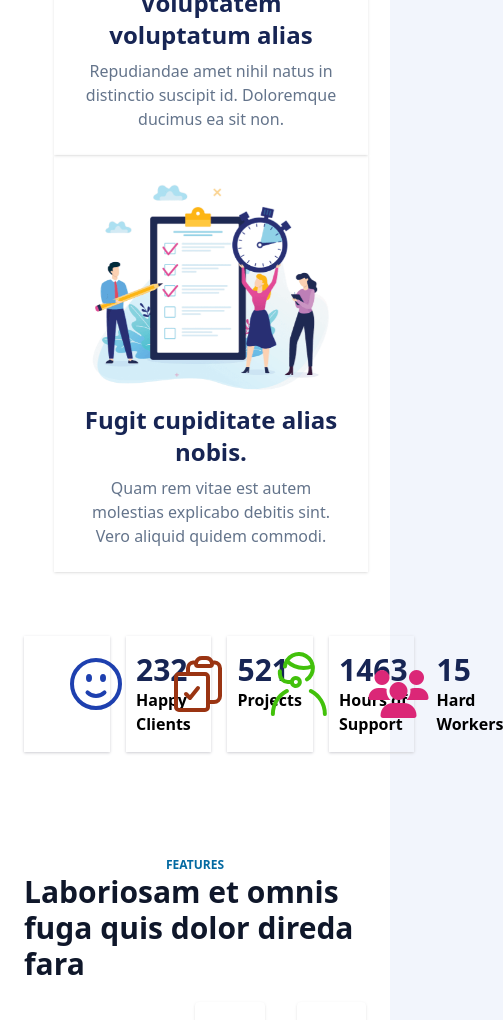
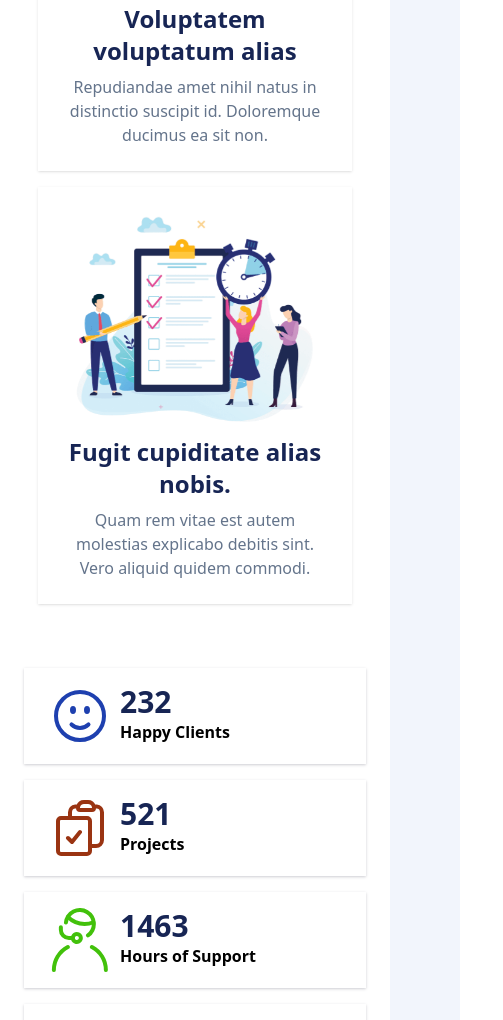
Before and after one commit to Gamalielaradeya/FlexStart, a website: page src/index.html in a window 390 px wide. Shown: the part 2475-3495 px from the top of the page, 503 px wide, since content can reach past the window. Drawn offline with nearby package versions, Linux system fonts and the light colour scheme.

Commit message:
update responsive lagi

```diff
--- a/src/index.html
+++ b/src/index.html
@@ -97,8 +97,8 @@
                 <span class="text-sky-700 font-semibold uppercase text-[12px] text-center">our values</span>
                 <span class="text-slate-900 font-bold text-3xl text-center">Odit est perspiciatis laborum et dicta</span>
             </div>
-            <div class="flex flex-col lg:flex-row justify-between space-x-4">
-                <div class="flex w-full lg:w-4/12  hover:shadow-md shadow p-6 group">
+            <div class="flex flex-col lg:flex-row lg:justify-between space-y-4 lg:space-y-0 lg:space-x-4">
+                <div class="flex w-full lg:w-4/12  hover:shadow-md justify-center shadow p-6 group">
                     <div class="flex flex-col items-center justify-center space-y-2">
                         <img class="w-full h-auto object-contain transition-transform duration-300 group-hover:scale-90"
                             src="../assets/img/values-1.png" alt="">
@@ -107,7 +107,7 @@
                             voluptatem consequuntur sit. Et veritatis id.</p>
                     </div>
                 </div>
-                <div class="flex w-full lg:w-4/12  hover:shadow-md  shadow p-6 group">
+                <div class="flex w-full lg:w-4/12  hover:shadow-md justify-center   shadow p-6 group">
                     <div class="flex flex-col items-center justify-center space-y-2">
                         <img class="w-full h-auto object-contain transition-transform duration-300 group-hover:scale-90"
                             src="../assets/img/values-2.png" alt="">
@@ -116,7 +116,7 @@
                             suscipit id. Doloremque ducimus ea sit non.</p>
                     </div>
                 </div>
-                <div class="flex w-full lg:w-4/12  hover:shadow-md shadow  p-6 group">
+                <div class="flex w-full lg:w-4/12  hover:shadow-md justify-center  shadow  p-6 group">
                     <div class="flex flex-col items-center justify-center space-y-2">
                         <img class="w-full h-auto object-contain transition-transform duration-300 group-hover:scale-90"
                             src="../assets/img/values-3.png" alt="">
@@ -131,9 +131,9 @@
     </div>
 
     <div class="w-full bg-white py-10 p-6">
-        <div class="xl:w-9/12 md:w-11/12 mx-auto flex flex-row justify-between space-x-4">
+        <div class="xl:w-9/12 md:w-11/12 mx-auto grid  grid-cols-1 sm:grid-cols-2 lg:grid-cols-4 gap-4">
 
-            <div class="shadow-zinc-300 shadow flex flex-row py-4 pl-10 w-3/12 space-x-2">
+            <div class="shadow-zinc-300 shadow flex flex-row py-4 pl-6 sm:pl-2 space-x-2">
                 <div class="">
                     <svg class="w-auto h-16 text-blue-800" xmlns="http://www.w3.org/2000/svg" fill="none"
                         viewBox="0 0 24 24" stroke-width="1.5" stroke="currentColor">
@@ -147,7 +147,7 @@
                 </div>
             </div>
 
-            <div class="shadow-zinc-300 shadow flex flex-row py-4 pl-10 w-3/12 space-x-2">
+            <div class="shadow-zinc-300 shadow flex flex-row py-4 pl-6 sm:pl-2 space-x-2">
                 <div class="">
                     <svg class="w-auto h-16 text-orange-800" xmlns="http://www.w3.org/2000/svg" fill="none"
                         viewBox="0 0 24 24" stroke-width="1.5" stroke="currentColor">
@@ -162,7 +162,7 @@
                 </div>
             </div>
 
-            <div class="shadow-zinc-300 shadow flex flex-row py-4 pl-10 w-3/12 space-x-2">
+            <div class="shadow-zinc-300 shadow flex flex-row py-4 pl-6 sm:pl-2  space-x-2">
                 <div class="">
                     <svg class="w-auto h-16 text-orange-800" viewBox="0 0 24 24" fill="none"
                         xmlns="http://www.w3.org/2000/svg">
@@ -196,7 +196,7 @@
                 </div>
             </div>
 
-            <div class="shadow-zinc-300 shadow flex flex-row py-4 pl-10 w-3/12 space-x-2 items-center">
+            <div class="shadow-zinc-300 shadow flex flex-row py-4 pl-6 sm:pl-2  space-x-2 items-center">
                 <div class="flex">
                     <i class="fa-solid fa-users text-5xl text-pink-600"></i>
                 </div>
```
Also changed, not shown: dist/output.css.
